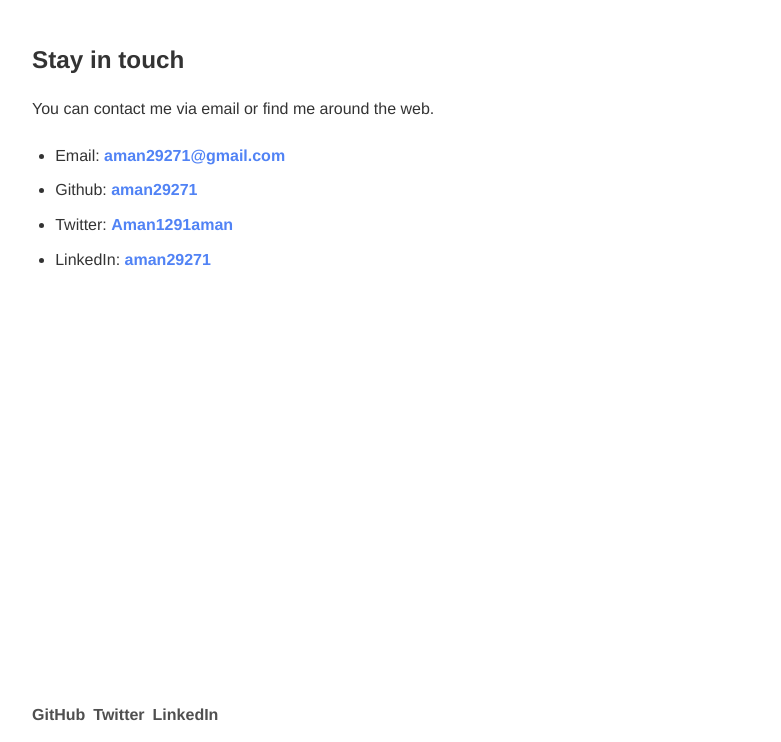
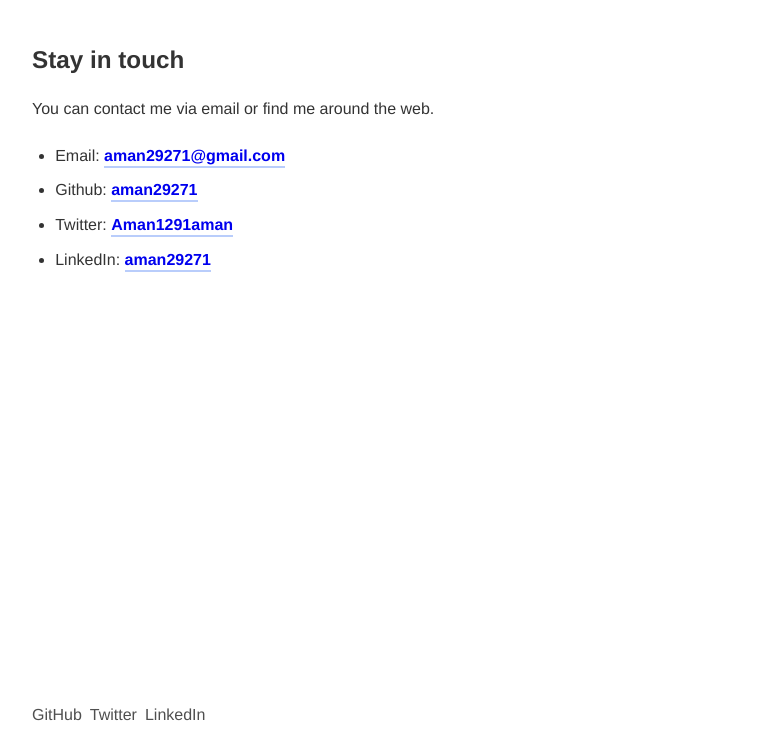
Before and after one commit to aman29271/gatsby-advanced-blog-starter, a Gatsby site: page /contact in a window 1280 px wide. Shown: the part 58-800 px from the top of the page, without its empty margins (249-1030 px from the left). Built offline with nearby package versions, Linux system fonts and the light colour scheme; Gatsby itself is replaced by a stand-in of ours; some packages are replaced by stand-ins of ours.

Commit message:
contact style changes

```diff
--- a/data/siteConfig.js
+++ b/data/siteConfig.js
@@ -1,5 +1,5 @@
 const config = {
-    siteTitle: "Aman Kumar | A web developer", // Site title.
+    siteTitle: "Aman Kumar | Web developer", // Site title.
     siteShortDesc: "Aman Kumar Web developer",
     siteLogo: "/logos/logo-1024.png", // Logo used for SEO and manifest.
     siteUrl: "", // Domain of your website without pathPrefix.
--- a/src/components/modules/contact.module.scss
+++ b/src/components/modules/contact.module.scss
@@ -1,8 +1,16 @@
-a{
+.link{
     text-decoration: none;
     font-weight: bold;
-    color: #5183f5
+    color: #0000EE;
+    // text-decoration:underline;
+    // text-decoration-color: #5183f5;
+    // -moz-text-decoration-color: #5183f5;
+   // line-height: 1.4;
+   padding-bottom: 2px;
+   border-bottom: 2px solid rgba(81, 131, 245,0.4)
 }
-a:hover{
-    color: #0000EE
+.link:hover{
+    // text-decoration-color: #0000EE;
+    // -moz-text-decoration-color: #0000EE;
+    border-bottom: 2px solid #0000EE;
 }
--- a/src/pages/contact.js
+++ b/src/pages/contact.js
@@ -21,10 +21,10 @@ import config from '../../data/siteConfig'
              <h2 className={contactStyle.title}>Stay in touch</h2>
              <p className={contactStyle.subtitle}>You can contact me via email or find me around the web.</p>
              <ul className={contactStyle.list}>
-                 <li>Email: <a href={`mailto:${data.site.siteMetadata.Email}`}>{data.site.siteMetadata.Email}</a></li>
-                 <li>Github: <a href={`https://github.com/${data.site.siteMetadata.Github}`}>{data.site.siteMetadata.Github}</a></li>
-                 <li>Twitter: <a href={`https://twitter.com/${data.site.siteMetadata.Twitter}`}>{data.site.siteMetadata.Twitter}</a></li>
-                 <li>LinkedIn: <a href={`https://linkedin.com/in/${data.site.siteMetadata.LinkedIn}`}>{data.site.siteMetadata.LinkedIn}</a></li>
+                 <li>Email: <a className={contactStyle.link} href={`mailto:${data.site.siteMetadata.Email}`}>{data.site.siteMetadata.Email}</a></li>
+                 <li>Github: <a className={contactStyle.link} href={`https://github.com/${data.site.siteMetadata.Github}`}>{data.site.siteMetadata.Github}</a></li>
+                 <li>Twitter: <a className={contactStyle.link} href={`https://twitter.com/${data.site.siteMetadata.Twitter}`}>{data.site.siteMetadata.Twitter}</a></li>
+                 <li>LinkedIn: <a className={contactStyle.link} href={`https://linkedin.com/in/${data.site.siteMetadata.LinkedIn}`}>{data.site.siteMetadata.LinkedIn}</a></li>
             </ul>
          </div>
          </Layout>
```
